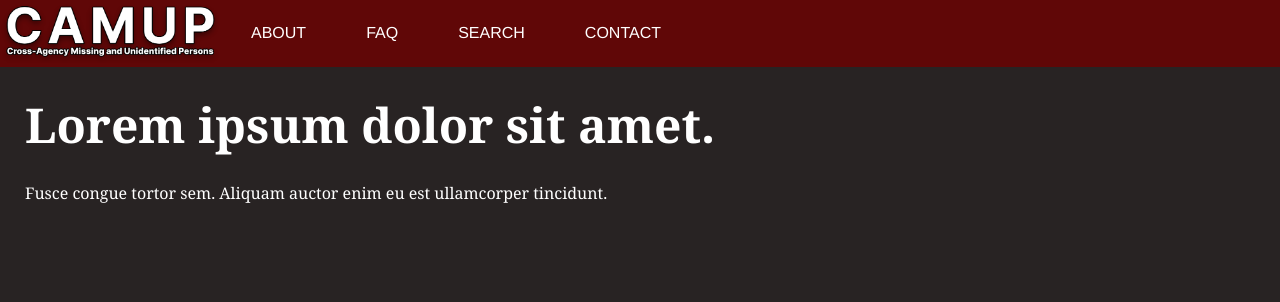
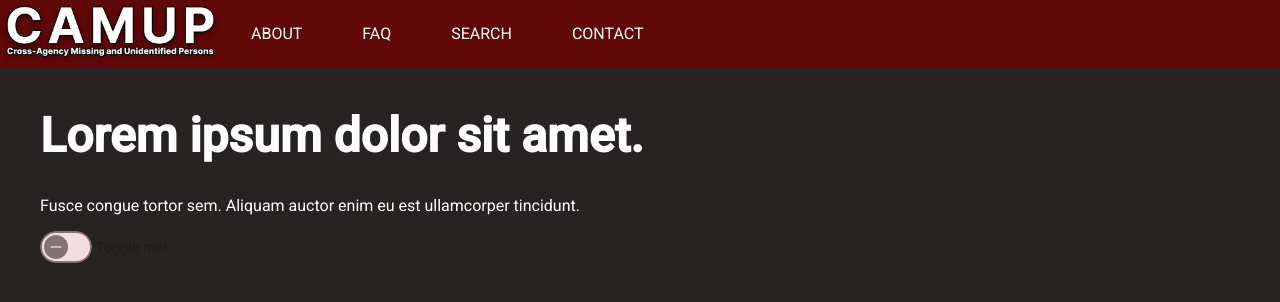
Before and after one commit to AlexanderMoline/Capstone490, an Angular app: page / in a window 1280 px wide. Shown: the top 302 px of the page. Built offline with nearby package versions, Linux system fonts and the light colour scheme.

Commit message:
Added Angular Material to project

```diff
--- a/angular.json
+++ b/angular.json
@@ -27,6 +27,7 @@
               }
             ],
             "styles": [
+              "@angular/material/prebuilt-themes/rose-red.css",
               "src/styles.css"
             ],
             "scripts": []
@@ -85,6 +86,7 @@
               }
             ],
             "styles": [
+              "@angular/material/prebuilt-themes/rose-red.css",
               "src/styles.css"
             ],
             "scripts": []
--- a/src/app/app.component.html
+++ b/src/app/app.component.html
@@ -1,3 +1,5 @@
 <app-navbar />
 
-<router-outlet />
+<div class="content">
+    <router-outlet />
+</div>
--- a/src/app/home/home.component.html
+++ b/src/app/home/home.component.html
@@ -1,2 +1,3 @@
 <h1>Lorem ipsum dolor sit amet.</h1>
 <p>Fusce congue tortor sem. Aliquam auctor enim eu est ullamcorper tincidunt.</p>
+<mat-slide-toggle>Toggle me!</mat-slide-toggle>
--- a/src/app/home/home.component.ts
+++ b/src/app/home/home.component.ts
@@ -1,8 +1,9 @@
 import { Component } from '@angular/core';
+import { MatSlideToggleModule } from '@angular/material/slide-toggle'
 
 @Component({
   selector: 'app-home',
-  imports: [],
+  imports: [MatSlideToggleModule],
   templateUrl: './home.component.html',
   styleUrl: './home.component.css'
 })
--- a/src/app/navbar/navbar.component.css
+++ b/src/app/navbar/navbar.component.css
@@ -12,7 +12,6 @@
     display: block;
     text-align: center;
     color: white;
-    font-family: Helvetica, sans-serif;
     padding: 24px 30px;
     text-decoration: none;
 }
--- a/src/index.html
+++ b/src/index.html
@@ -6,8 +6,10 @@
   <base href="/">
   <meta name="viewport" content="width=device-width, initial-scale=1">
   <link rel="icon" type="image/x-icon" href="favicon.ico">
+  <link href="https://fonts.googleapis.com/css2?family=Roboto:wght@300;400;500&display=swap" rel="stylesheet">
+  <link href="https://fonts.googleapis.com/icon?family=Material+Icons" rel="stylesheet">
 </head>
-<body>
+<body class="mat-typography">
   <app-root></app-root>
 </body>
 </html>
--- a/src/styles.css
+++ b/src/styles.css
@@ -1,15 +1,15 @@
-/* You can add global styles to this file, and also import other style files */
+html, body {
+    height: 100%;
+    margin: 0;
+}
 body {
-    margin: 0;
-    padding: 0;
+    font-family: Roboto, "Helvetica Neue", sans-serif;
     background-color: #282323;
     color: white;
-    font-family: 'Georgia', 'Times New Roman', Times, serif
 }
 h1 {
     font-size: 48px;
-    margin: 25px;
 }
-p {
-    margin: 25px;
+.content {
+    margin: 40px
 }
```
Also changed, not shown: package.json (+11 -9 lines).
